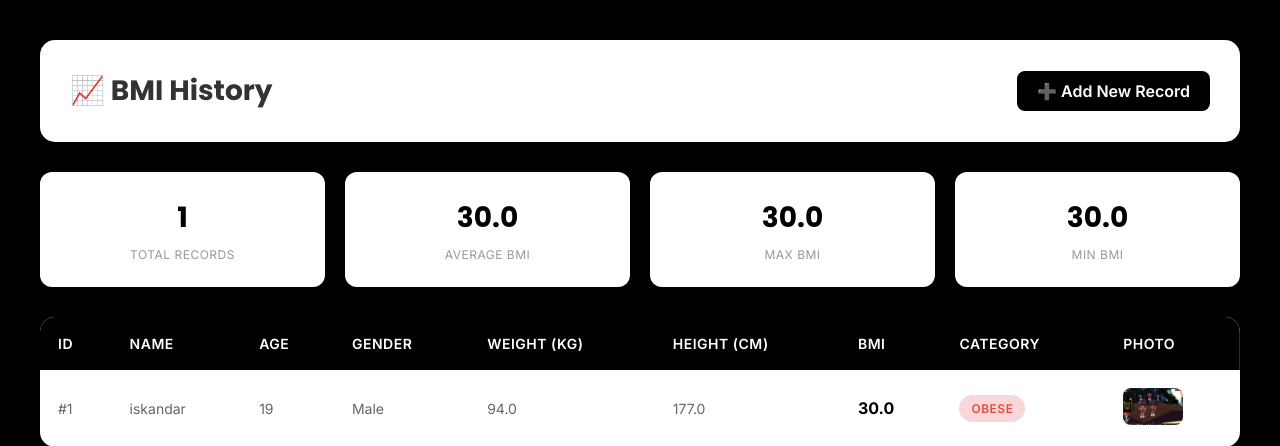
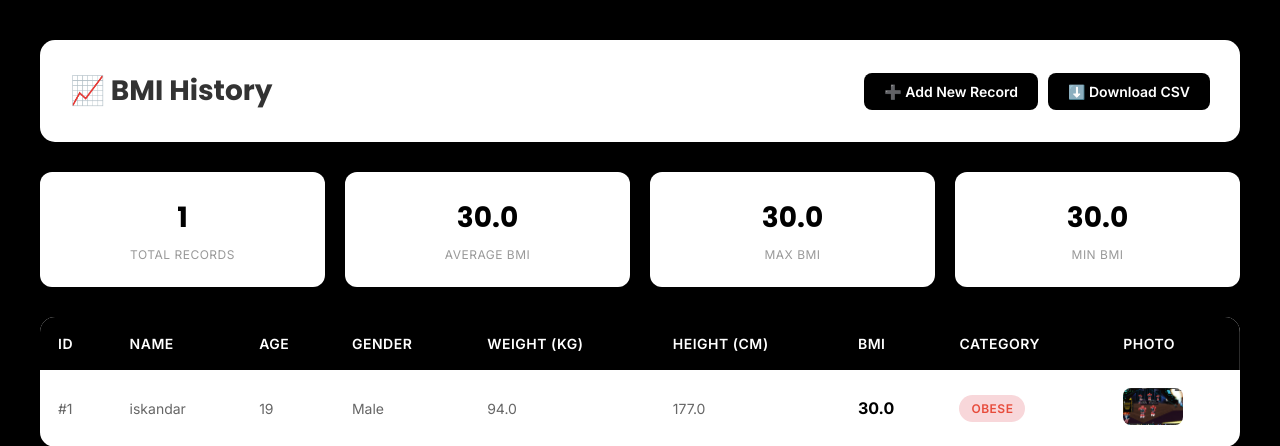
Before and after one commit to IskandarAbdullah/ISKApp, a Flask app: page /bmi_history in a window 1280 px wide. Shown: the top 446 px of the page. Run offline with Flask 3, Linux system fonts and the light colour scheme; data comes from the database, SQL or seed files in the repository.

Commit message:
Add download functionality for BMI history and enhance UI layout

```diff
--- a/app.py
+++ b/app.py
@@ -178,6 +178,44 @@ def bmi_history():
     records = BMIRecord.query.all()
     return render_template('bmi_history.html', records=records)
 
+@app.route('/download_history')
+def download_history():
+    import csv
+    from io import StringIO
+    from flask import send_file
+
+    records = BMIRecord.query.all()
+
+    output = StringIO()
+    writer = csv.writer(output)
+    writer.writerow(['ID', 'Name', 'Age', 'Gender', 'Weight (kg)', 'Height (cm)', 'BMI', 'Category'])
+
+    for record in records:
+        writer.writerow([
+            record.id,
+            record.name,
+            record.age,
+            record.gender,
+            record.weight,
+            record.height,
+            record.bmi,
+            record.category
+        ])
+
+    output.seek(0)
+
+    from io import BytesIO
+    bytes_output = BytesIO()
+    bytes_output.write(output.getvalue().encode('utf-8'))
+    bytes_output.seek(0)
+
+    return send_file(
+        bytes_output,
+        mimetype='text/csv',
+        as_attachment=True,
+        download_name='bmi_history.csv'
+    )
+
 if __name__ == '__main__':
     with app.app_context():
         db.create_all()
--- a/templates/bmi_history.html
+++ b/templates/bmi_history.html
@@ -42,7 +42,13 @@
             margin: 0;
         }
 
-        .header a {
+        .header-actions {
+            display: flex;
+            gap: 10px;
+            align-items: center;
+        }
+
+        .header a, .download-btn {
             background: linear-gradient(135deg, #000000 0%, #000000 100%);
             color: white;
             padding: 10px 20px;
@@ -50,9 +56,12 @@
             text-decoration: none;
             font-weight: 600;
             transition: all 0.3s ease;
+            border: none;
+            cursor: pointer;
+            font-size: 14px;
         }
 
-        .header a:hover {
+        .header a:hover, .download-btn:hover {
             transform: translateY(-2px);
             box-shadow: 0 10px 25px rgba(102, 126, 234, 0.3);
         }
@@ -290,7 +299,10 @@
     <div class="container">
         <div class="header">
             <h1>📈 BMI History</h1>
-            <a href="/bmi">➕ Add New Record</a>
+            <div class="header-actions">
+                <a href="/bmi">➕ Add New Record</a>
+                <a href="/download_history" class="download-btn">⬇️ Download CSV</a>
+            </div>
         </div>
 
         {% if records %}
```
